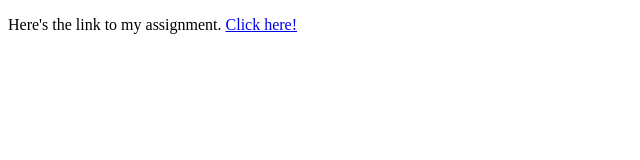
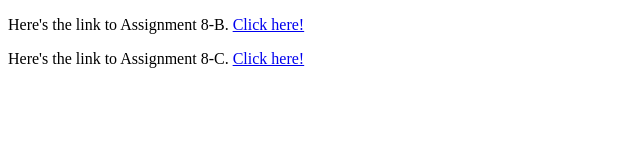
Before and after one commit to slopezlucas/slopezlucas.github.io, a plain HTML site: page index.html in a window 1280 px wide. Shown: the whole page, without its empty margins (0-640 px from the left). Drawn offline with Linux system fonts and the light colour scheme; a web font is replaced by a local one.

Commit message:
finished site

```diff
--- a/index.html
+++ b/index.html
@@ -13,7 +13,8 @@
 </head>
 <body>
     <div id="bkg">
-        <p>Here's the link to my assignment. <a href="page2.html">Click here!</a></p>
+        <p>Here's the link to Assignment 8-B. <a href="page2.html">Click here!</a></p>
+        <p>Here's the link to Assignment 8-C. <a href="assignment.html">Click here!</a></p>
     </div>
 </body>
 </html>
```
